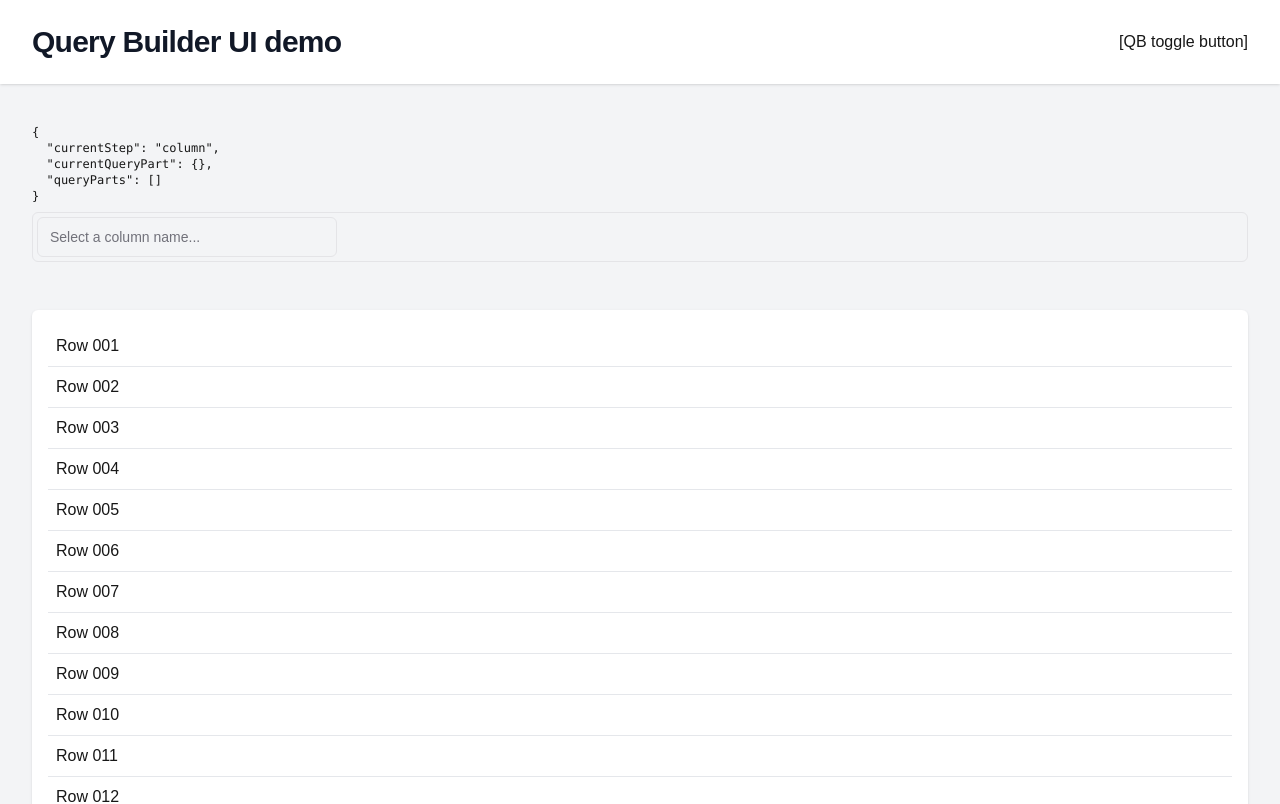
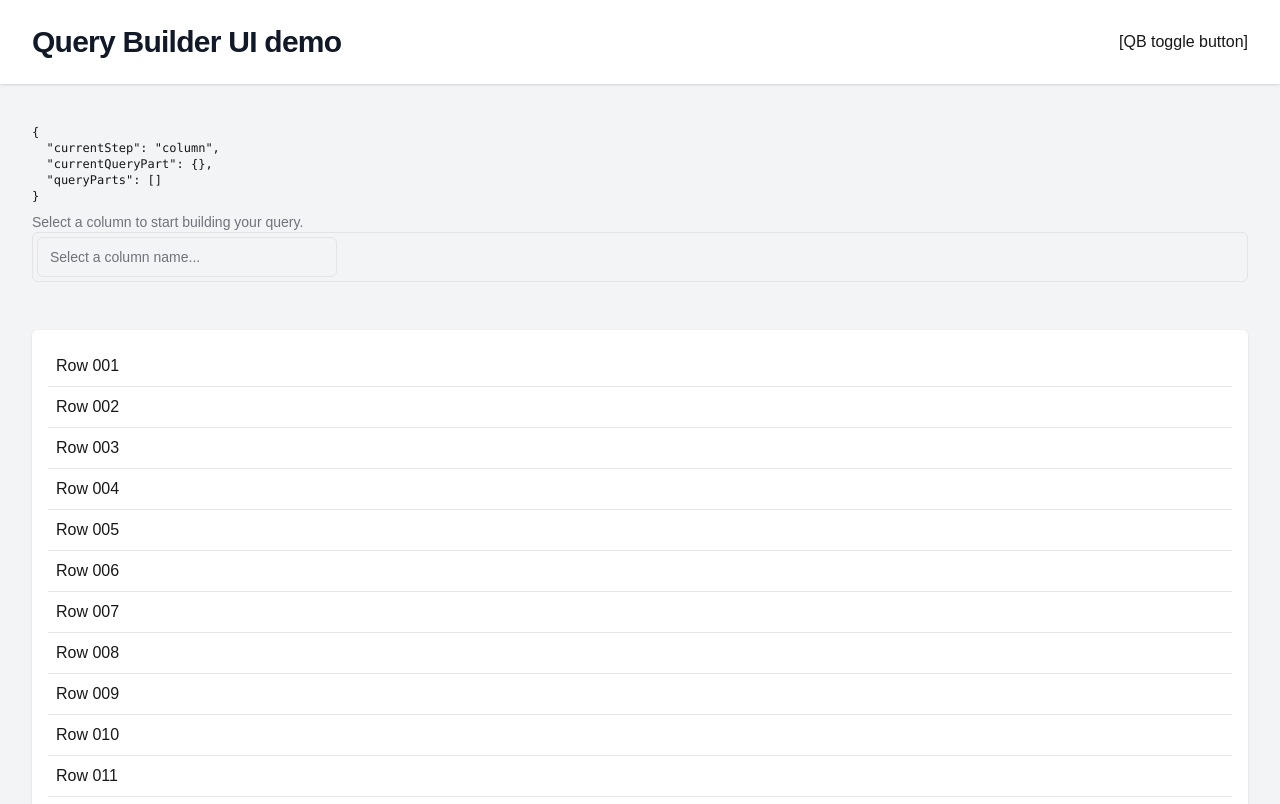
Before and after one commit to iamvanja/ui-query-builder, a Next.js app: page / in a window 1280 px wide. Shown: the top 804 px of the page. Built offline with nearby package versions, Linux system fonts and the light colour scheme.

Commit message:
Add helper text

```diff
--- /dev/null
+++ b/components/query-builder/helper-text.tsx
@@ -0,0 +1,19 @@
+import { QueryPart, Step } from "./types";
+
+type ChipProps = {
+  step: Step;
+  column?: string;
+  comparator?: string;
+};
+
+const HelperText: React.FC<ChipProps> = ({ step, column, comparator }) => {
+  return (
+    <div className="mt-2 text-sm text-muted-foreground">
+      {step === Step.column && "Select a column to start building your query."}
+      {step === Step.comparator && `Select an operator for "${column}".`}
+      {step === Step.value && `Enter a value for "${column} ${comparator}".`}
+    </div>
+  );
+};
+
+export { HelperText };
--- a/components/query-builder/index.tsx
+++ b/components/query-builder/index.tsx
@@ -3,6 +3,7 @@ import { AutoComplete } from "@/components/ui/autocomplete";
 import { Step, QueryPart, Column } from "./types";
 import { getPropsPerStep } from "./utils";
 import { Chip } from "./chip";
+import { HelperText } from "./helper-text";
 
 interface QueryBuilderProps {
   columns: Column[];
@@ -71,6 +72,12 @@ const QueryBuilder: React.FC<QueryBuilderProps> = ({
         </pre>
       )}
 
+      <HelperText
+        step={currentStep}
+        column={currentQueryPart.column}
+        comparator={currentQueryPart.comparator}
+      />
+
       <div className="flex flex-wrap items-center gap-1 p-1 border rounded-md">
         {queryParts.map((part, index) => (
           <Chip
```
